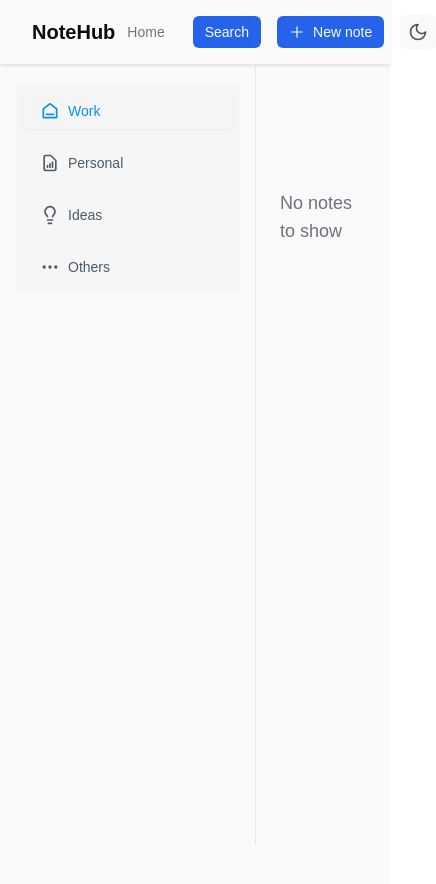
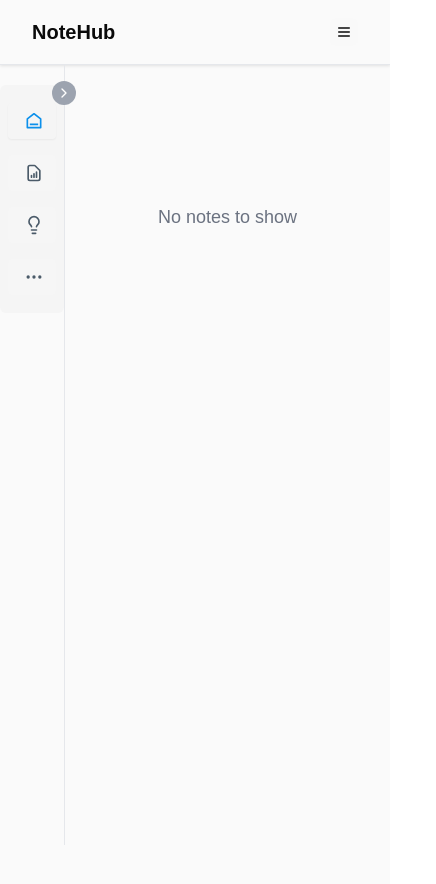
Before and after one commit to RemyaManoharan/NotesManager, a React (Vite) app: page / in a window 390 px wide. Shown: the top 884 px of the page, 436 px wide, since content can reach past the window. Built offline with nearby package versions, Linux system fonts and the light colour scheme.

Commit message:
added mobile responsiveness in the app

```diff
--- a/src/components/Header/Header.tsx
+++ b/src/components/Header/Header.tsx
@@ -4,13 +4,27 @@ import { AiOutlinePlus } from 'react-icons/ai';
 // import notelogo from '../../assets/notelogo.png';
 import { Button } from '../ui/button';
 import { ThemeToggle } from '../ThemeToggle/ThemeToggle';
+import { useState } from 'react';
+import { Menu, X } from 'lucide-react';
 
 const Header = () => {
+  const [isMenuOpen, setIsMenuOpen] = useState(false);
   const navigate = useNavigate();
+  const menuItems = [
+    { label: 'Home', path: '/' },
+    { label: 'Search', path: '/search', isButton: true },
+    {
+      label: 'New note',
+      path: '/create',
+      isButton: true,
+      icon: <AiOutlinePlus className="h-4 w-4" />,
+    },
+  ];
+
   return (
     <header className="w-full border-b border-gray-200 bg-background shadow-[0_1px_3px_rgba(0,0,0,0.1)]">
       <div className="w-full px-4">
-        <div className="flex h-16 items-center px-4">
+        <div className="flex h-16 items-center justify-between px-4">
           {/* Left side - Logo */}
           <div className="flex items-center">
             <Link
@@ -21,29 +35,75 @@ const Header = () => {
             </Link>
           </div>
 
-          {/* Right side - Navigation and Actions */}
-          <div className="ml-auto flex items-center space-x-4">
-            <nav className="flex items-center space-x-4">
-              <Link
-                to="/"
-                className="rounded-md px-3 py-2 text-sm font-medium text-muted-foreground hover:text-foreground"
-              >
-                Home
-              </Link>
+          {/* Right side - Desktop Navigation and Actions */}
 
-              <Button size="sm" onClick={() => navigate('/search')}>
-                <span>Search</span>
-              </Button>
-            </nav>
-
-            <Button size="sm" onClick={() => navigate('/create')}>
-              {' '}
-              <AiOutlinePlus className="h-4 w-4" />
-              <span>New note</span>
-            </Button>
+          <div className="hidden items-center space-x-4 md:flex">
+            {menuItems.map(({ label, path, isButton, icon }) =>
+              isButton ? (
+                <Button key={path} size="sm" onClick={() => navigate(path)}>
+                  {icon}
+                  <span>{label}</span>
+                </Button>
+              ) : (
+                <Link
+                  key={path}
+                  to={path}
+                  className="rounded-md px-3 py-2 text-sm font-medium text-muted-foreground hover:text-foreground"
+                >
+                  {label}
+                </Link>
+              )
+            )}
             <ThemeToggle />
           </div>
+
+          {/* Mobile Menu Icon */}
+          <div className="md:hidden">
+            <Button
+              variant="ghost"
+              size="icon"
+              onClick={() => setIsMenuOpen(!isMenuOpen)}
+            >
+              {isMenuOpen ? (
+                <X className="h-6 w-6" />
+              ) : (
+                <Menu className="h-6 w-6 bg-background" />
+              )}
+            </Button>
+          </div>
         </div>
+
+        {/* Mobile Navigation Menu */}
+        {isMenuOpen && (
+          <div className="absolute right-4 top-16 flex w-48 flex-col space-y-2 rounded-lg border bg-gray-100 p-4 shadow-lg md:hidden">
+            {menuItems.map(({ label, path, isButton, icon }) =>
+              isButton ? (
+                <Button
+                  key={path}
+                  size="sm"
+                  className="w-full justify-start"
+                  onClick={() => {
+                    navigate(path);
+                    setIsMenuOpen(false);
+                  }}
+                >
+                  {icon}
+                  <span>{label}</span>
+                </Button>
+              ) : (
+                <Link
+                  key={path}
+                  to={path}
+                  className="block rounded-md px-3 py-2 text-sm font-medium text-muted-foreground hover:text-foreground"
+                  onClick={() => setIsMenuOpen(false)}
+                >
+                  {label}
+                </Link>
+              )
+            )}
+            <ThemeToggle />
+          </div>
+        )}
       </div>
     </header>
   );
--- a/src/components/SideBar/SideBar.tsx
+++ b/src/components/SideBar/SideBar.tsx
@@ -1,9 +1,15 @@
-import React from 'react';
+import React, { useEffect, useState } from 'react';
 import { RiHome6Line } from 'react-icons/ri';
 import { HiOutlineDocumentReport } from 'react-icons/hi';
-import { LightbulbIcon, MoreHorizontal } from 'lucide-react';
+import {
+  LightbulbIcon,
+  MoreHorizontal,
+  ChevronRight,
+  ChevronLeft,
+} from 'lucide-react';
 import { Tabs, TabsList, TabsTrigger } from '@/components/ui/tabs';
 import { useNotesStore } from '@/store/useNoteStore';
+import { Button } from '../ui/button';
 
 interface SidebarItem {
   id: number;
@@ -23,7 +29,17 @@ const SideBar: React.FC<SidebarProps> = ({
     (state) => state.setSelectedCategory
   );
   const selectedCategory = useNotesStore((state) => state.selectedCategory);
-  // const [selectedCategory, setSelectedCategory] = useState<string>('Work');
+  const [isExpanded, setIsExpanded] = useState<boolean>(
+    window.innerWidth > 768
+  );
+  useEffect(() => {
+    const handleResize = () => {
+      setIsExpanded(window.innerWidth > 768);
+    };
+
+    window.addEventListener('resize', handleResize);
+    return () => window.removeEventListener('resize', handleResize);
+  }, []);
   const ICON_CLASS = 'h-5 w-5';
   const SIDEBAR_ITEMS: SidebarItem[] = [
     {
@@ -53,7 +69,23 @@ const SideBar: React.FC<SidebarProps> = ({
   };
 
   return (
-    <div className="h-full w-64 bg-transparent px-4">
+    <div
+      className={`relative flex h-full flex-col bg-transparent transition-all duration-300 ease-in-out ${isExpanded ? 'w-64' : 'w-16'}`}
+    >
+      {/* Toggle Button */}
+      <Button
+        variant="ghost"
+        size="icon"
+        className="absolute -right-3 top-4 z-50 h-6 w-6 rounded-full bg-gray-400 p-0.5 text-white hover:bg-gray-700"
+        onClick={() => setIsExpanded(!isExpanded)}
+      >
+        {isExpanded ? (
+          <ChevronLeft className="h-4 w-4" />
+        ) : (
+          <ChevronRight className="h-4 w-4" />
+        )}
+      </Button>
+
       <Tabs
         defaultValue={defaultSelected}
         orientation="vertical"
@@ -82,6 +114,7 @@ const SideBar: React.FC<SidebarProps> = ({
               >
                 {item.icon}
               </span>
+              {isExpanded && (
                 <span
                   style={{
                     color:
@@ -93,6 +126,7 @@ const SideBar: React.FC<SidebarProps> = ({
                 >
                   {item.category}
                 </span>
+              )}
             </TabsTrigger>
           ))}
         </TabsList>
--- a/src/pages/Home.tsx
+++ b/src/pages/Home.tsx
@@ -9,15 +9,10 @@ interface HomeProps {
 const Home: React.FC<HomeProps> = ({ sidebar, notelist }) => {
   return (
     <div className="min-h-screen bg-background">
-      {/* Header Section */}
-      {/* <div className="w-full bg-white shadow-sm">{header}</div> */}
-
       {/* Main Content Area */}
       <div className="flex h-[calc(100vh-4rem)] flex-1">
         {/* Sidebar */}
-        <div className="w-64 border-r border-gray-200 bg-background">
-          {sidebar}
-        </div>
+        <div className="border-r border-gray-200 bg-background">{sidebar}</div>
 
         {/* Notes Content Area */}
         <div className="flex-1 overflow-auto p-6">{notelist}</div>
```
Lines whose indentation alone changed are shown as unchanged.
